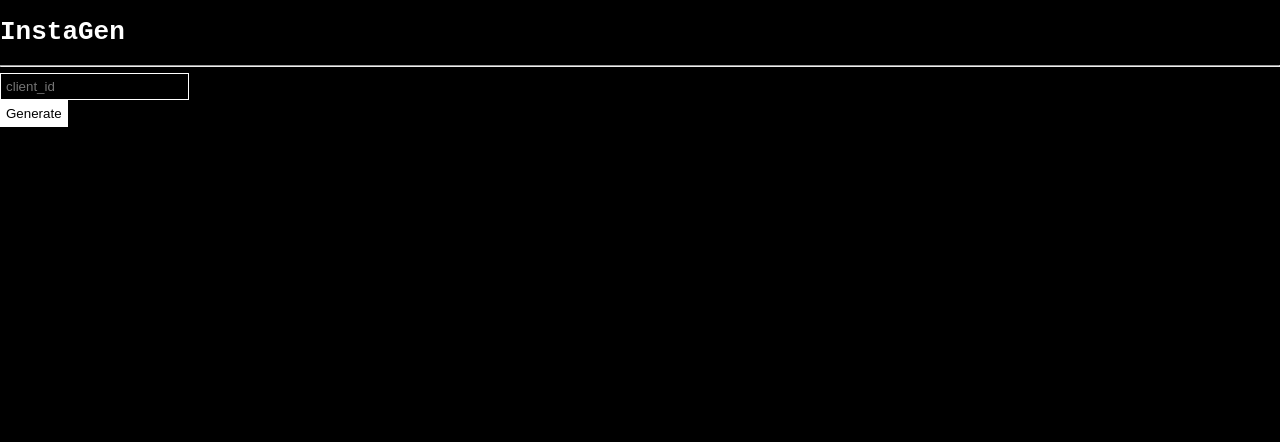
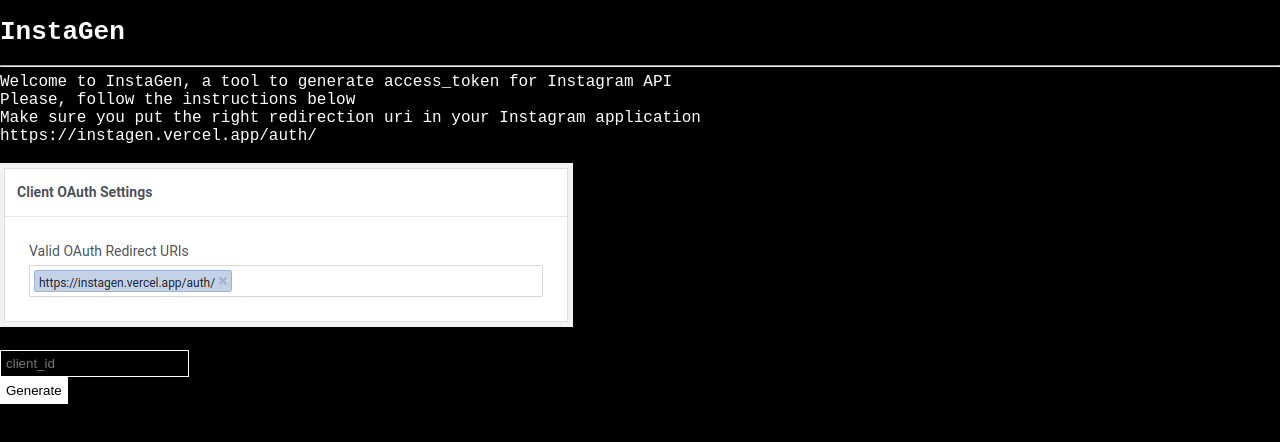
Before and after one commit to Nekall/InstaGen, a React (Create React App) app: page / in a window 1280 px wide. Shown: the top 442 px of the page. Built offline with nearby package versions, Linux system fonts and the light colour scheme.

Commit message:
feat: fix print response in fterminal

```diff
--- a/package.json
+++ b/package.json
@@ -15,7 +15,7 @@
   },
   "scripts": {
     "start": "react-scripts start",
-    "build": "react-scripts build"
+    "build": "GENERATE_SOURCEMAP=false react-scripts build"
   },
   "eslintConfig": {
     "extends": [
--- a/src/components/TokenRecovery/index.tsx
+++ b/src/components/TokenRecovery/index.tsx
@@ -29,19 +29,47 @@
       body: form,
     };
 
-    fetch("https://cors-anywhere.herokuapp.com/https://api.instagram.com/oauth/access_token", options)
+    fetch(
+      "https://cors-anywhere.herokuapp.com/https://api.instagram.com/oauth/access_token",
+      options
+    )
       .then((response) => response.json())
-      .then((response) =>{
-        console.log(response);
+      .then((response) => {
+        console.info(response);
         setTerminal((terminal: any) => [
           ...terminal,
           "",
-          "************** access_token ****************",
+          "********* access_token short-lived *********",
           response.access_token,
           "********************************************",
         ]);
+
+        fetch(
+          `https://graph.instagram.com/access_token?grant_type=ig_exchange_token%20%20&client_secret=${clientSecret}&client_secret=${response.access_token}`,
+          { method: "GET" }
+        )
+          .then((response) => response.json())
+          .then((response) => {
+            console.log(response);
+            setTerminal((terminal: any) => [
+              ...terminal,
+              "",
+              "********* access_token long-lived *********",
+              response.access_token,
+              "********************************************",
+              "",
+              "Your long life token generation is complete.",
+            ]);
+          })
+          .catch((err) => {
+            console.error(err);
+            setTerminal((terminal: any) => [...terminal, "Error: " + err]);
+          });
       })
-      .catch((err) => console.error(err));
+      .catch((err) => {
+        console.error(err);
+        setTerminal((terminal: any) => [...terminal, "Error: " + err]);
+      });
   };
 
   return (
--- a/src/pages/Auth.tsx
+++ b/src/pages/Auth.tsx
@@ -12,12 +12,11 @@
   let [searchParams] = useSearchParams();
   const [code] = useState(searchParams.get("code"));
   const [terminal, setTerminal] = useState<any>([
-    "Successful code recovery ✔",
+    "Successful code recovery.",
     "******************* Code *******************",
     `${code}`,
     "********************************************",
   ]);
-  //const [token, setToken] = useState(searchParams.get("token"));
 
   return code ? (
     <div>
--- a/src/pages/Home.tsx
+++ b/src/pages/Home.tsx
@@ -1,4 +1,7 @@
 import { useState } from "react";
+
+// Asssets
+import redirectUri from "../assets/image/redirect-uri.png";
 
 // Components
 import LinkBuilder from "../components/LinkBuilder";
@@ -8,15 +11,22 @@
 import "../index.css";
 
 const Home = () => {
-  const [terminal, setTerminal] = useState<any>([]);
+  const [terminal, setTerminal] = useState<any>([
+    "Welcome to InstaGen, a tool to generate access_token for Instagram API",
+    "Please, follow the instructions below",
+    "Make sure you put the right redirection uri in your Instagram application",
+    "https://instagen.vercel.app/auth/",
+    "",
+    <img src={redirectUri} alt="prerequisites" />,
+    "",
+  ]);
 
-  console.log(terminal)
   return (
     <div>
       <h1>InstaGen</h1>
       <hr />
+      <Terminal terminal={terminal} />
       <LinkBuilder setTerminal={setTerminal} />
-      <Terminal terminal={terminal} />
     </div>
   );
 };
```
Also changed, not shown: src/assets/image/redirect-uri.png (added).
